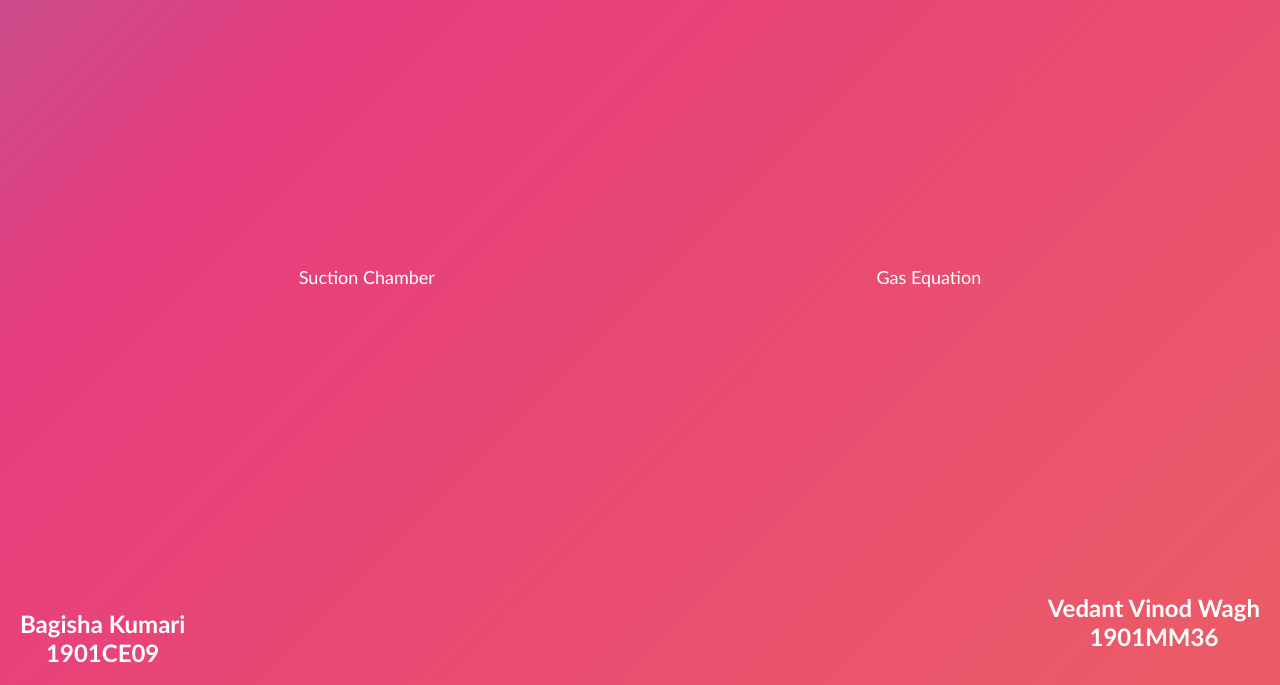
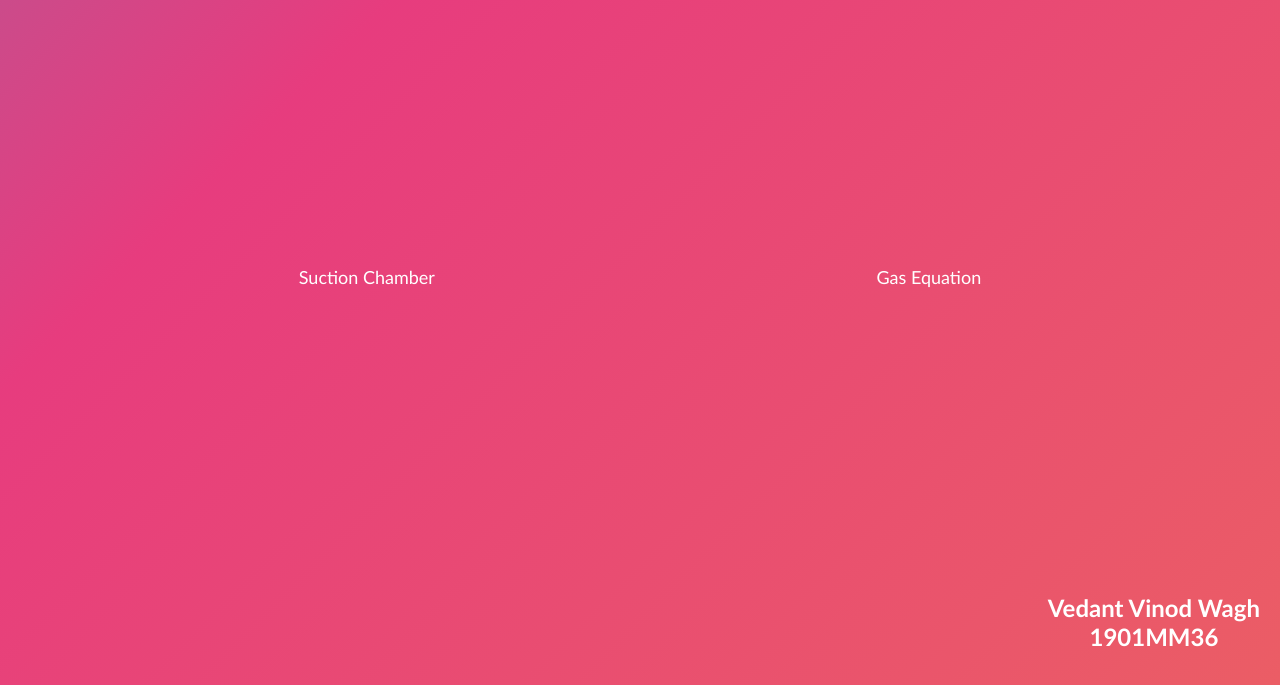
Before and after one commit to vedant2803/ph203_project_1901mm36, a plain HTML site: page index.html in a window 1280 px wide. Shown: the part 131-816 px from the top of the page. Drawn offline with Linux system fonts and the light colour scheme.

Commit message:
Update index.html

```diff
--- a/index.html
+++ b/index.html
@@ -16,9 +16,6 @@
         <button id='gas'>Gas Equation</button>
         <div class="text-name">
             <h3 style="text-align: center; font-size: x-large; font-family: 'Trebuchet MS', 'Lucida Sans Unicode', 'Lucida Grande', 'Lucida Sans', Arial, sans-serifs;">Vedant Vinod Wagh<br>1901MM36</h3>
-          </div>
-        <div class="text-name2">
-            <h5 style="text-align: center; font-size: x-large; font-family: 'Trebuchet MS', 'Lucida Sans Unicode', 'Lucida Grande', 'Lucida Sans', Arial, sans-serifs;">Bagisha Kumari<br>1901CE09</h5>
           </div>
     </div>
     <div class="dialog dialogG">
```
